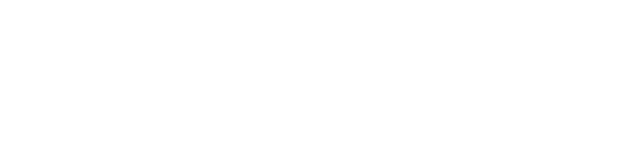
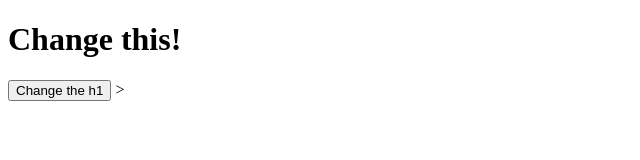
Before and after one commit to amercado1014/github-intro, a plain HTML site: page index.html in a window 1280 px wide. Shown: the whole page, without its empty margins (0-640 px from the left). Drawn offline with Linux system fonts and the light colour scheme.

Commit message:
Add HTML and JS file stucture

```diff
--- a/index.html
+++ b/index.html
@@ -4,6 +4,10 @@
     <title>This is a title</title>
   </head>
   <body>
+    <h1 class="text-to-change">Change this!</h1>
 
-  </body>
+    <button id="text-button">Change the h1</button>
+
+    <script type="text/javascript" src="index.js"></script>
+  </body>>
 </html>
--- a/index.js
+++ b/index.js
@@ -0,0 +1,3 @@
+var textToChange = document.querySelector('.text-to-change')
+
+var buttonForText = document.querySelector('#text-button');
```
